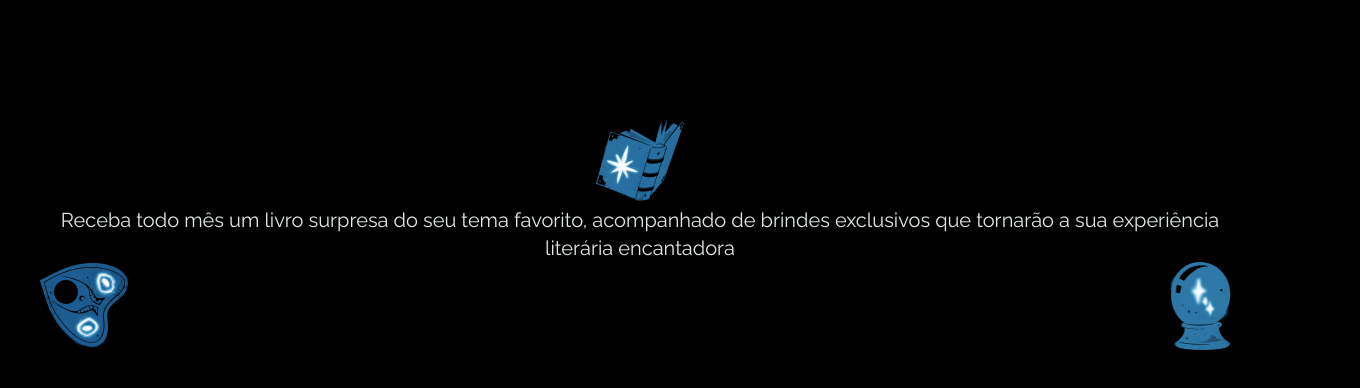
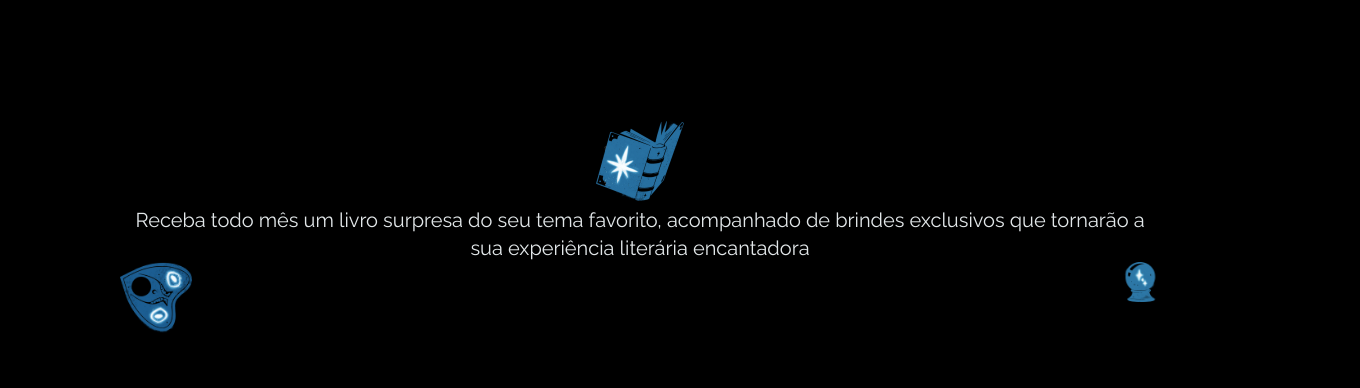
Before and after one commit to willianpm/encantos-literarios, a plain HTML site: page index.html in a window 1280 px wide. Shown: the part 946-1334 px from the top of the page, 1360 px wide, since content can reach past the window. Drawn offline with Linux system fonts and the light colour scheme.

Commit message:
style: hero icons sizing

```diff
--- a/style/hero.css
+++ b/style/hero.css
@@ -10,24 +10,32 @@ section.hero {
     display: flex;
     flex-direction: column;
     align-items: center;
+
     padding: 7.5rem;
+
+    max-width: 80em;
 
     & .feature-icons {
       display: flex;
       flex-direction: row;
       justify-content: space-between;
-      width: 75rem;
-    }
-    & img:nth-of-type(1) {
-      width: 5.5rem;
+
+      width: 100%;
     }
 
-    & img:nth-of-type(2) {
-      width: 5rem;
+    & > img {
+      width: 5.5rem;
+      height: 5.5rem;
     }
 
-    & img:nth-of-type(3) {
+    & .feature-icons img:first-child {
       width: 4.5rem;
+      height: 4.5rem;
+    }
+
+    & .feature-icons img:last-child {
+      width: 2.5rem;
+      height: 2.5rem;
     }
   }
 
```
